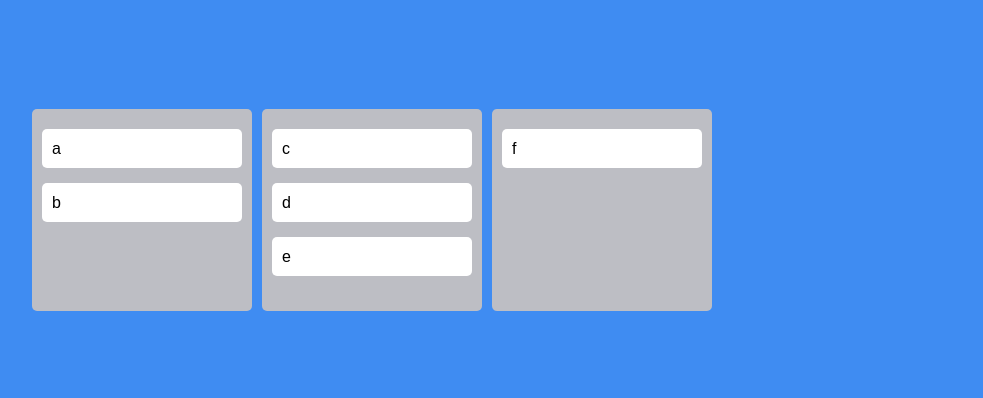
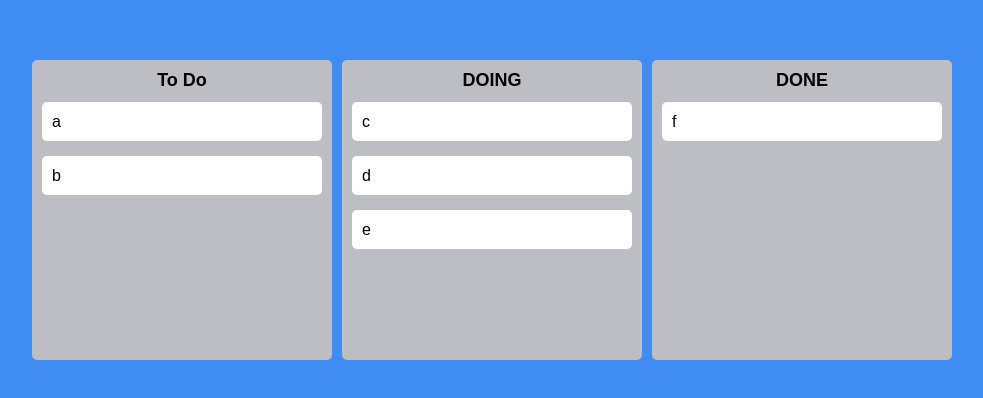
Before and after one commit to HA-SEUNG-JEONG/React-Trello, a React (Create React App) app: page / in a window 1280 px wide. Shown: the part 190-588 px from the top of the page, without its empty margins (268-1251 px from the left). Built offline with nearby package versions, Linux system fonts and the light colour scheme; the HTML template or start-up script is replaced by a standard one.

Commit message:
Same Board Movement

```diff
--- a/src/App.tsx
+++ b/src/App.tsx
@@ -23,16 +23,20 @@
 
 function App() {
   const [toDos, setToDos] = useRecoilState(toDoState);
-  const onDragEnd = ({ destination }: DropResult) => {
-    if (!destination) return;
-    // setToDos((prevToDos) => {
-    //   const copiedToDos = [...prevToDos];
-    //   //1)Delete item on source.index
-    //   copiedToDos.splice(source.index, 1);
-    //   //2)put back item on destination.index
-    //   copiedToDos.splice(destination?.index, 0, draggableId);
-    //   return copiedToDos;
-    // });
+  const onDragEnd = (info: DropResult) => {
+    const { destination, draggableId, source } = info;
+    if (destination?.droppableId === source.droppableId) {
+      //same board movement.
+      setToDos((prevBoards) => {
+        const copiedBoard = [...prevBoards[source.droppableId]];
+        copiedBoard.splice(source.index, 1);
+        copiedBoard.splice(destination?.index, 0, draggableId);
+        return {
+          ...prevBoards,
+          [source.droppableId]: copiedBoard,
+        };
+      });
+    }
   };
   return (
     <DragDropContext onDragEnd={onDragEnd}>
--- a/src/atoms.tsx
+++ b/src/atoms.tsx
@@ -7,7 +7,7 @@
 export const toDoState = atom<IToDoStateProps>({
   key: "toDo",
   default: {
-    TO_DO: ["a", "b"],
+    "To Do": ["a", "b"],
     DOING: ["c", "d", "e"],
     DONE: ["f"],
   },
--- a/src/components/Board.tsx
+++ b/src/components/Board.tsx
@@ -3,11 +3,19 @@
 import DraggableCard from "./DraggableCard";
 
 const Wrapper = styled.div`
-  padding-top: 30px;
+  width: 300px;
   padding: 20px 10px;
+  padding-top: 10px;
   background-color: ${(props) => props.theme.boardColor};
   border-radius: 5px;
-  min-height: 200px;
+  min-height: 300px;
+`;
+
+const Title = styled.h2`
+  text-align: center;
+  font-weight: 600;
+  margin-bottom: 10px;
+  font-size: 18px;
 `;
 
 interface IBoardProps {
@@ -17,17 +25,19 @@
 
 function Board({ toDos, boardId }: IBoardProps) {
   return (
+    <Wrapper>
+      <Title>{boardId}</Title>
       <Droppable droppableId={boardId}>
         {(magic) => (
-        <Wrapper ref={magic.innerRef} {...magic.droppableProps}>
+          <div ref={magic.innerRef} {...magic.droppableProps}>
             {toDos.map((toDo, index) => (
               <DraggableCard key={toDo} index={index} toDo={toDo} />
             ))}
             {magic.placeholder}
-        </Wrapper>
+          </div>
         )}
       </Droppable>
+    </Wrapper>
   );
 }
-
 export default Board;
--- a/src/components/DraggableCard.tsx
+++ b/src/components/DraggableCard.tsx
@@ -15,7 +15,6 @@
 }
 
 function DraggableCard({ toDo, index }: IDraggableCardProps) {
-  console.log(toDo, "has been rendered");
   return (
     <Draggable key={toDo} draggableId={toDo} index={index}>
       {(magic) => (
```
Lines whose indentation alone changed are shown as unchanged.
